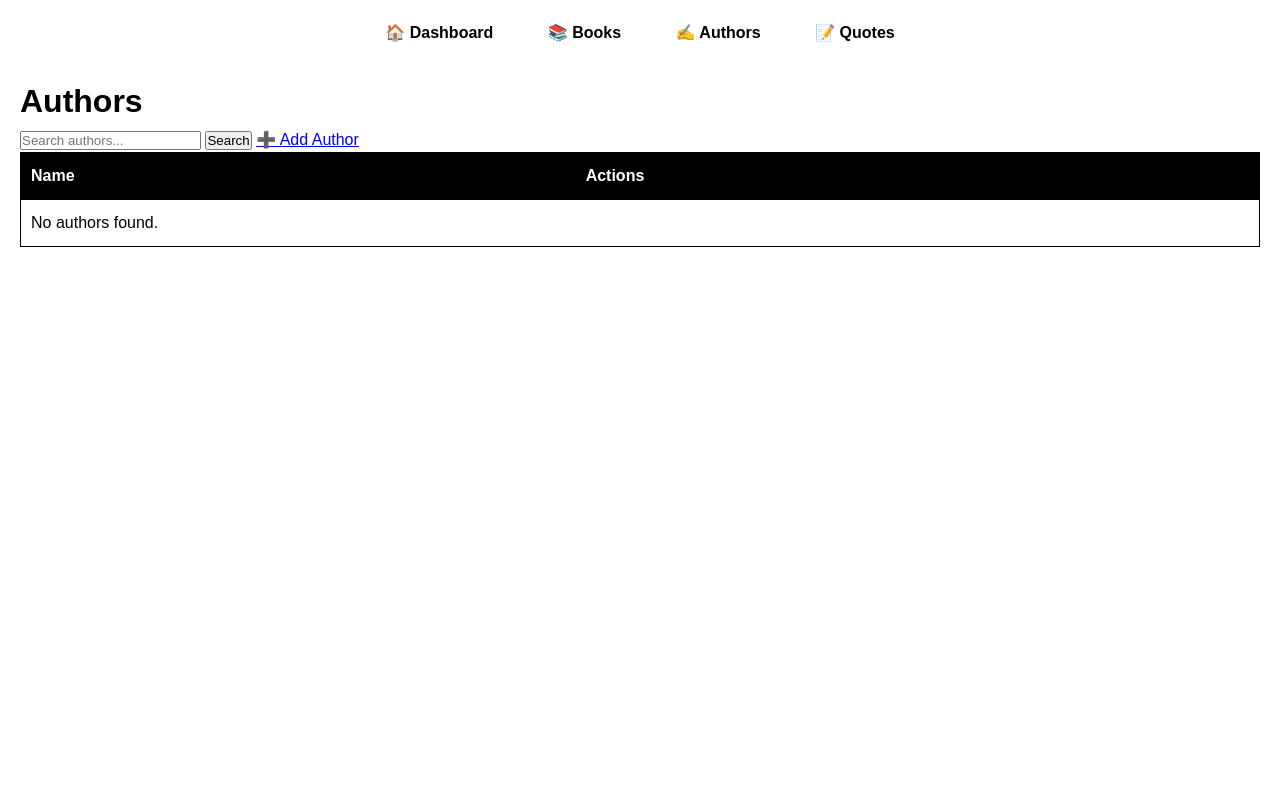
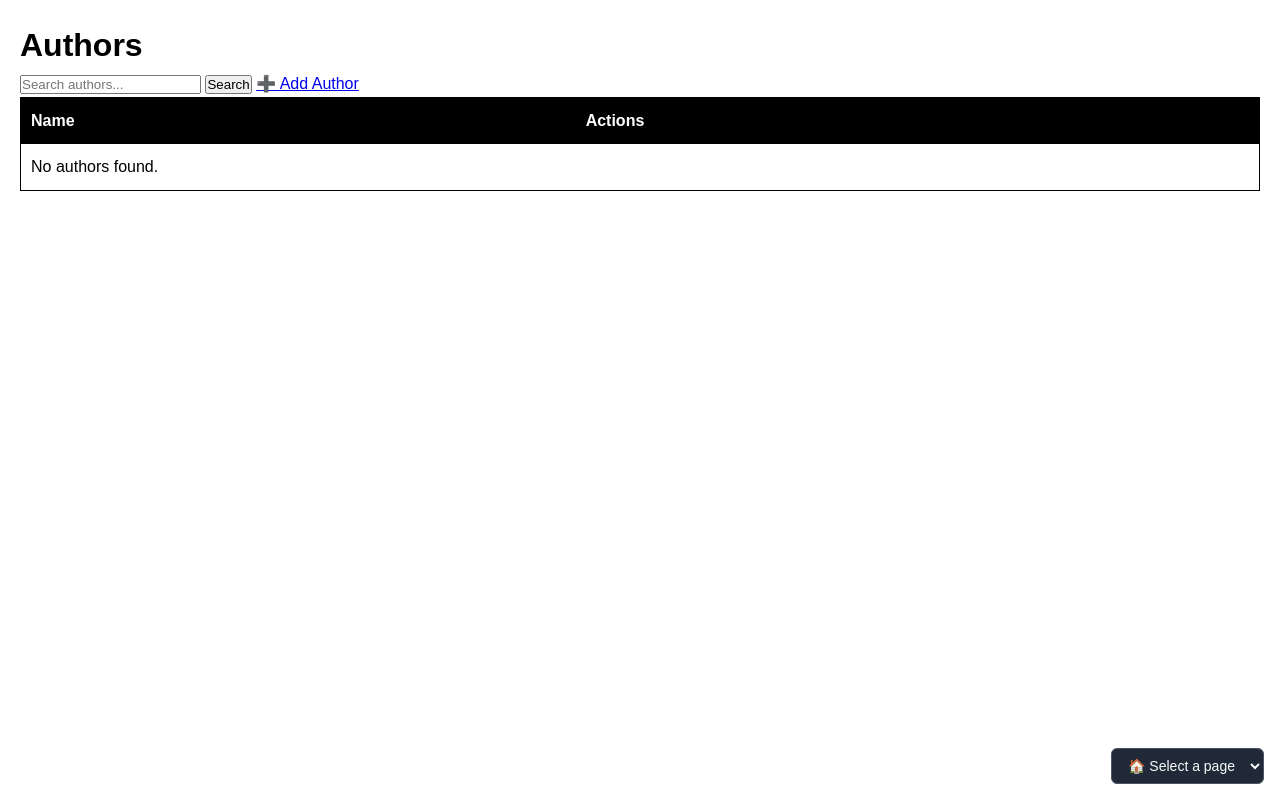
Before and after one commit to baguswjksn/ubiquitous-lamp, a Flask app: page /authors in a window 1280 px wide. Run offline with Flask 3, Linux system fonts and the light colour scheme; data that the repository does not hold is empty.

Commit message:
refactor : page selector

```diff
--- a/static/style.css
+++ b/static/style.css
@@ -1,4 +1,3 @@
-/* General Reset */
 * {
     margin: 0;
     padding: 0;
@@ -8,8 +7,8 @@
 
 /* Body */
 body {
-    background-color: #fff; /* White background */
-    color: #000; /* Black text */
+    background-color: #fff;
+    color: #000;
     line-height: 1.6;
     padding: 20px;
 }
@@ -26,24 +25,26 @@ header h1 {
 }
 
 /* Navigation */
-nav {
-    text-align: center;
-    margin-bottom: 30px;
+.page-selector {
+    position: fixed;
+    bottom: 1rem;
+    right: 1rem;
+    z-index: 50;
 }
 
-nav a {
-    text-decoration: none;
-    color: #000;
-    margin: 0 15px;
-    font-weight: bold;
-    padding: 5px 10px;
-    transition: all 0.2s;
+.page-selector select {
+    padding: 0.5rem 0.75rem;
+    font-size: 0.875rem;
+    color: #f9fafb;
+    background: #1f2937;
+    border: 1px solid #4b5563;
+    border-radius: 0.375rem;
+    cursor: pointer;
 }
 
-nav a:hover {
-    background-color: #000;
-    color: #fff;
-    border-radius: 5px;
+.page-selector select:focus {
+    outline: none;
+    box-shadow: 0 0 0 2px #3b82f6;
 }
 
 /* Stats Cards */
@@ -75,7 +76,8 @@ table {
     margin-bottom: 30px;
 }
 
-th, td {
+th,
+td {
     border: 1px solid #000;
     padding: 10px;
     text-align: left;
@@ -100,16 +102,10 @@ th {
     color: #555;
 }
 
-/* Footer */
-footer {
-    text-align: center;
-    margin-top: 50px;
-    font-size: 0.9em;
-    color: #555;
-}
-
+/* Form */
 .form-list {
-    list-style: none; /* Remove bullets */
+    list-style: none;
+    /* Remove bullets */
     padding: 0;
     max-width: 400px;
     margin: 20px auto;
@@ -120,7 +116,8 @@ footer {
 }
 
 .form-list label {
-    display: block; /* Force label above input */
+    display: block;
+    /* Force label above input */
     margin-bottom: 5px;
     font-weight: bold;
 }
--- a/templates/author/list.html
+++ b/templates/author/list.html
@@ -1,22 +1,13 @@
 <!DOCTYPE html>
 <html lang="en">
+
 <head>
     <meta charset="UTF-8">
     <title>Authors</title>
     <link rel="stylesheet" href="{{ url_for('static', filename='style.css') }}">
 </head>
+
 <body>
-
-    <!-- Navigation -->
-    <header>
-        <nav class="nav">
-            <a href="{{ url_for('dashboard') }}">🏠 Dashboard</a>
-            <a href="{{ url_for('books') }}">📚 Books</a>
-            <a href="{{ url_for('authors') }}">✍️ Authors</a>
-            <a href="{{ url_for('quotes') }}">📝 Quotes</a>
-        </nav>
-    </header>
-
     <!-- Main Content -->
     <main>
         <h1>Authors</h1>
@@ -24,12 +15,7 @@
         <!-- Search bar + Add Author -->
         <section class="search-section">
             <form method="get" class="search-bar">
-                <input
-                    type="text"
-                    name="q"
-                    placeholder="Search authors..."
-                    value="{{ search_query }}"
-                >
+                <input type="text" name="q" placeholder="Search authors..." value="{{ search_query }}">
                 <button type="submit">Search</button>
                 <a href="{{ url_for('add_author') }}" class="add-link">
                     ➕ Add Author
@@ -61,10 +47,8 @@
                             <a href="{{ url_for('edit_author', author_id=author.id) }}">
                                 ✏️ Edit
                             </a>
-                                <a
-                                    href="{{ url_for('delete_author', author_id=author.id) }}"
-                                    onclick="return confirm('Delete this author?')"
-                                >
+                            <a href="{{ url_for('delete_author', author_id=author.id) }}"
+                                onclick="return confirm('Delete this author?')">
                                 🗑 Delete
                             </a>
                         </td>
@@ -74,6 +58,9 @@
             </table>
         </section>
     </main>
+    <!-- PAGE SELECTOR -->
+    {% include "components/page-nav.html" %}
 
 </body>
+
 </html>
--- /dev/null
+++ b/templates/components/page-nav.html
@@ -0,0 +1,18 @@
+<!-- PAGE SELECTOR -->
+<div class="page-selector">
+    <select id="pageSelect" onchange="goToPage(this.value)">
+        <option value="">🏠 Select a page</option>
+        <option value="{{ url_for('dashboard') }}">🏠 Dashboard</option>
+        <option value="{{ url_for('books') }}">📚 Books</option>
+        <option value="{{ url_for('authors') }}">✍️ Authors</option>
+        <option value="{{ url_for('quotes') }}">📝 Quotes</option>
+    </select>
+</div>
+
+<script>
+    function goToPage(url) {
+        if (url) {
+            window.location.href = url;
+        }
+    }
+</script>
```
Also changed, not shown: templates/author/form.html (+6 -18 lines), templates/author/view.html (+5 -12 lines), templates/book/form.html (+2 -8 lines), templates/book/list.html (+8 -9 lines), templates/book/view.html (+19 -13 lines), templates/dashboard.html (+0 -8 lines), templates/quote/form.html (+12 -28 lines), templates/quote/list.html (+3 -10 lines). Lines whose indentation alone changed are shown as unchanged.
